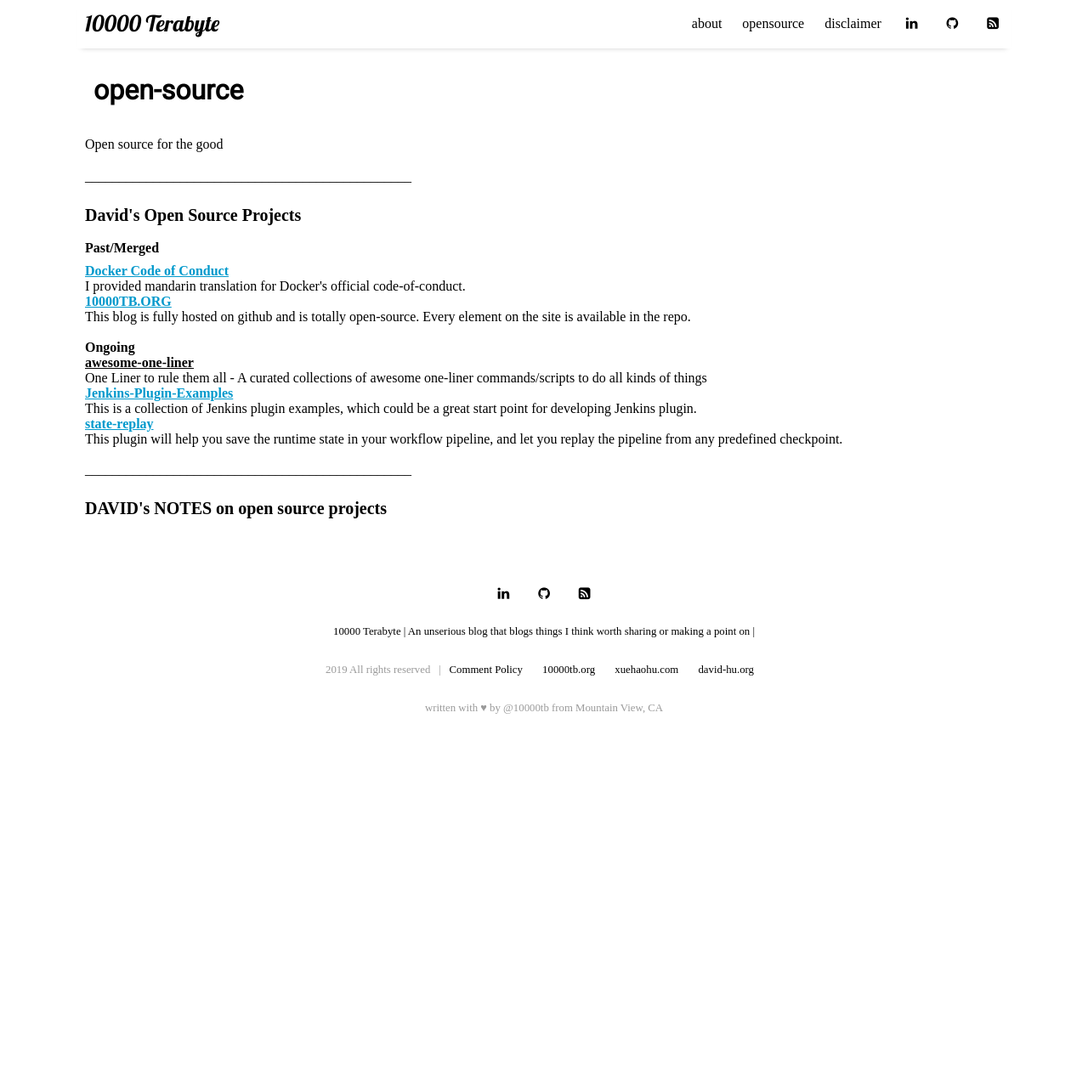
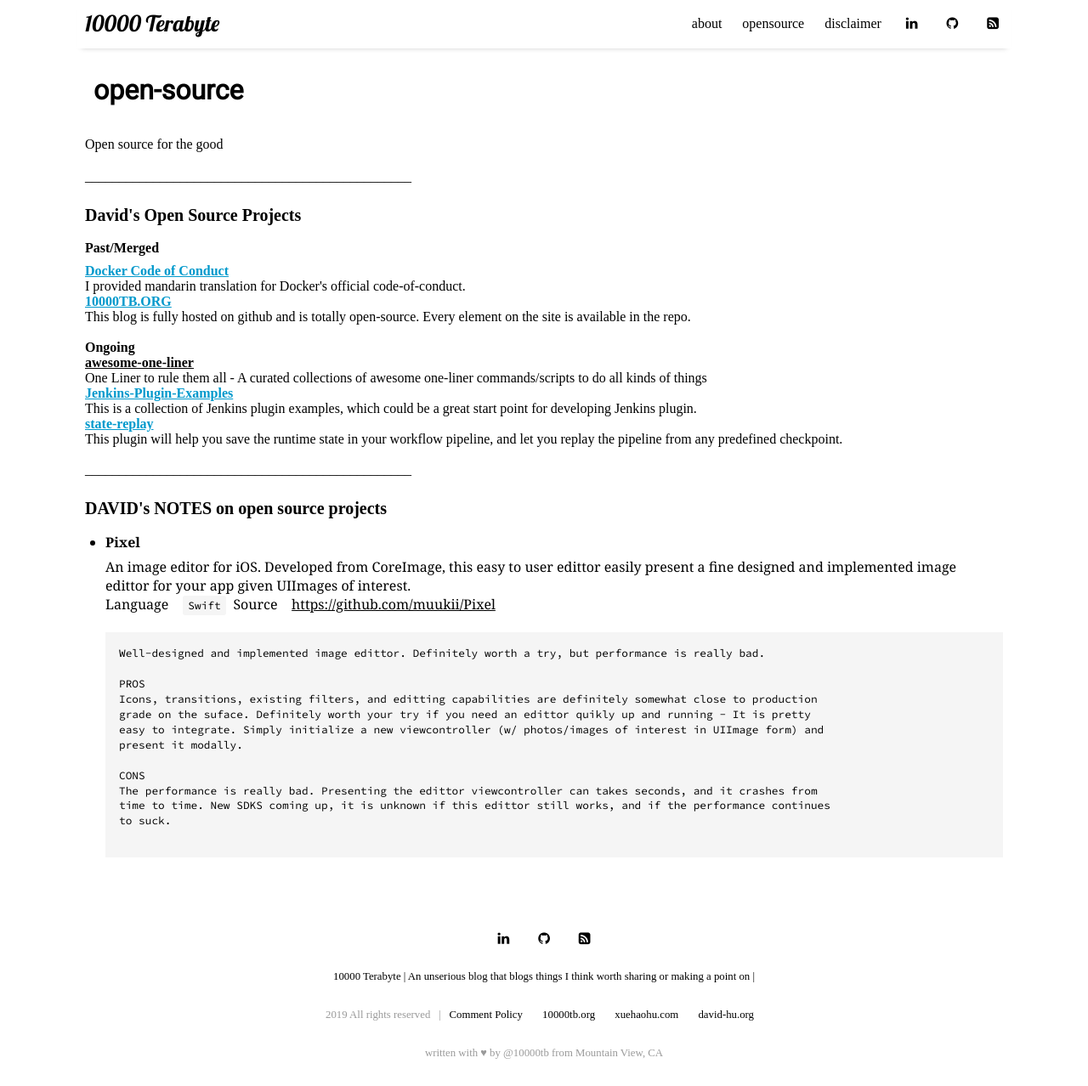
Before and after one commit to 10000TB/10000TB.github.io, a Jekyll site: the page built from pages/opensource.html, in a window 1280 px wide and 1278 px high. Shown: the whole window at 85% size. Built offline with Jekyll 4.4.1, drawn with Linux system fonts in a browser that asks for light colours; nearby versions of some CDN libraries; some web fonts are replaced.

Commit message:
[page - opensource] added a new note entry for Pixel image edittor.

```diff
--- a/pages/opensource.html
+++ b/pages/opensource.html
@@ -30,4 +30,37 @@
 <br/>
 <h3>DAVID's NOTES on open source projects</h3>
 
+    <ul>
+
+        <li>
+            <div class="review-entry", style="width:100%; height: auto;">
+                <div class="review-source">
+                    <h5>Pixel</h5> <span>An image editor for iOS. Developed from CoreImage, this easy to user edittor easily present a fine designed and implemented image edittor for your app given UIImages of interest.</span>
+                    <br/>
+                    Language &nbsp;&nbsp;  <code>Swift</code> &nbsp;Source &nbsp;&nbsp;  <a href="https://github.com/muukii/Pixel">https://github.com/muukii/Pixel</a>
+                    <br/>
+                    <br/>
+                    <pre>
+Well-designed and implemented image edittor. Definitely worth a try, but performance is really bad.
+
+PROS
+Icons, transitions, existing filters, and editting capabilities are definitely somewhat close to production
+grade on the suface. Definitely worth your try if you need an edittor quikly up and running - It is pretty
+easy to integrate. Simply initialize a new viewcontroller (w/ photos/images of interest in UIImage form) and
+present it modally.
+
+CONS
+The performance is really bad. Presenting the edittor viewcontroller can takes seconds, and it crashes from
+time to time. New SDKS coming up, it is unknown if this edittor still works, and if the performance continues
+to suck.
+                    </pre>
+                </div>
+                <div>
+                </div>
+            </div>
+        </li>
+
+
+    </ul>
+
 </div>
```
